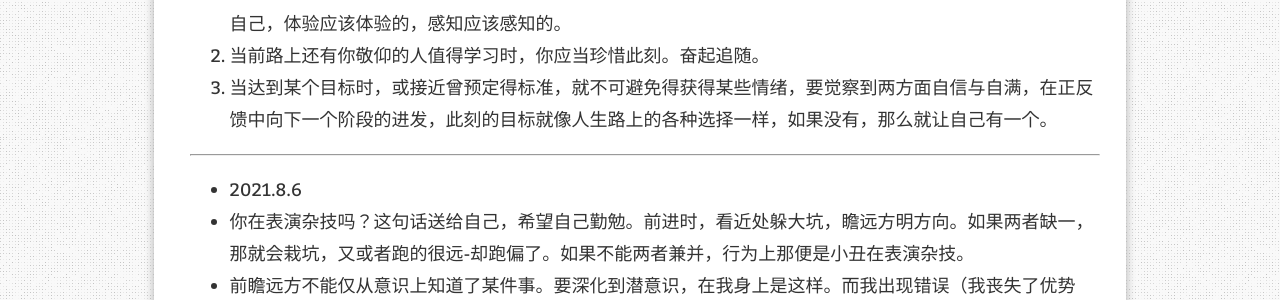
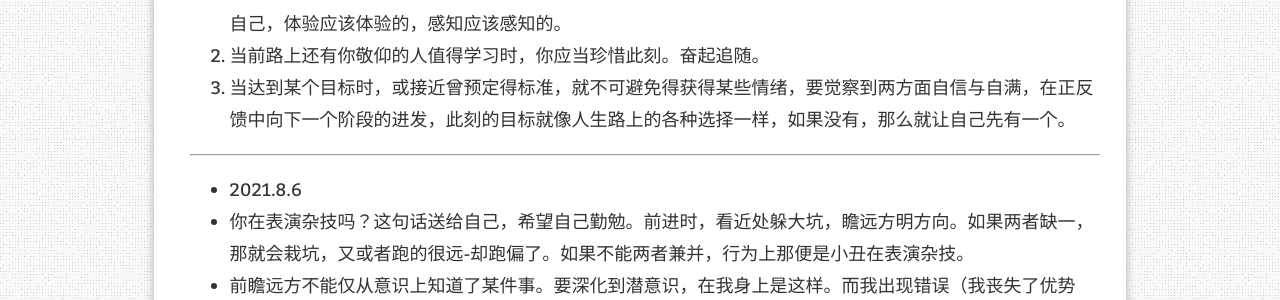
Before and after one commit to victor3pt/victor3pt, a Jekyll site: the page built from _posts/2021-08-27-生活记录-时间轴.md, in a window 1280 px wide and 900 px high, scrolled down 676 px. Shown: the part 185-485 px from the top of the window. Built offline with Jekyll 4.4.1, drawn with Linux system fonts in a browser that asks for light colours; comment, search, counter and statistics services are not loaded.

Commit message:
change post

```diff
--- a/_posts/2021-08-27-生活记录-时间轴.md
+++ b/_posts/2021-08-27-生活记录-时间轴.md
@@ -21,7 +21,7 @@ permalink: /:categories/ToMoveForward
 
 2. 当前路上还有你敬仰的人值得学习时，你应当珍惜此刻。奋起追随。
 
-3. 当达到某个目标时，或接近曾预定得标准，就不可避免得获得某些情绪，要觉察到两方面自信与自满，在正反馈中向下一个阶段的进发，此刻的目标就像人生路上的各种选择一样，如果没有，那么就让自己有一个。
+3. 当达到某个目标时，或接近曾预定得标准，就不可避免得获得某些情绪，要觉察到两方面自信与自满，在正反馈中向下一个阶段的进发，此刻的目标就像人生路上的各种选择一样，如果没有，那么就让自己先有一个。
 
 
 ****
```
